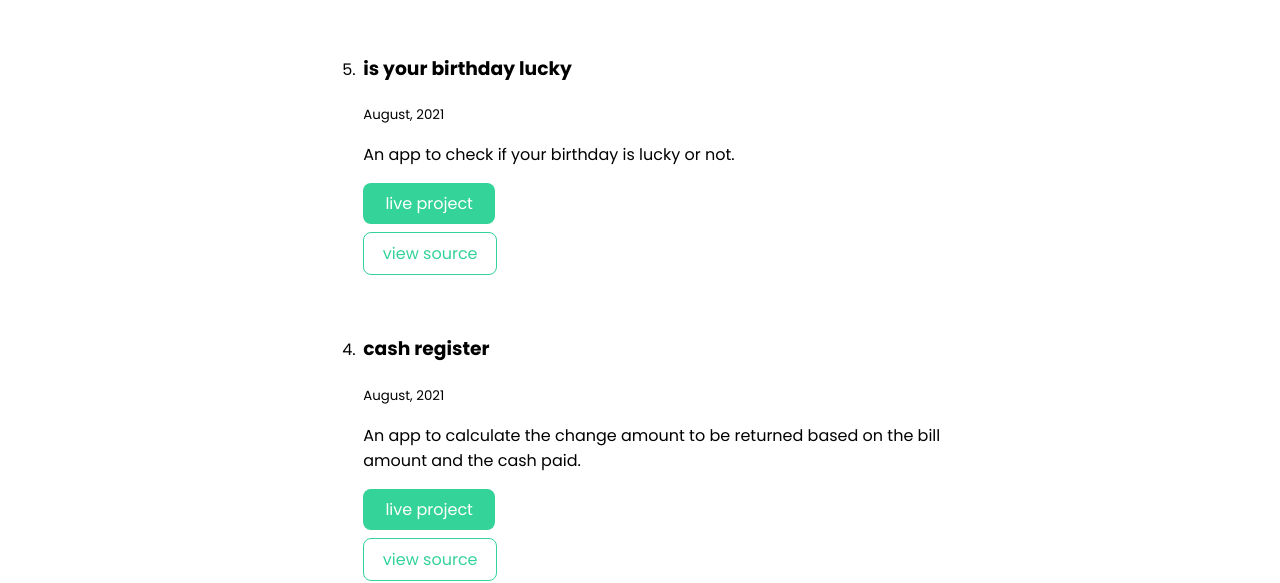
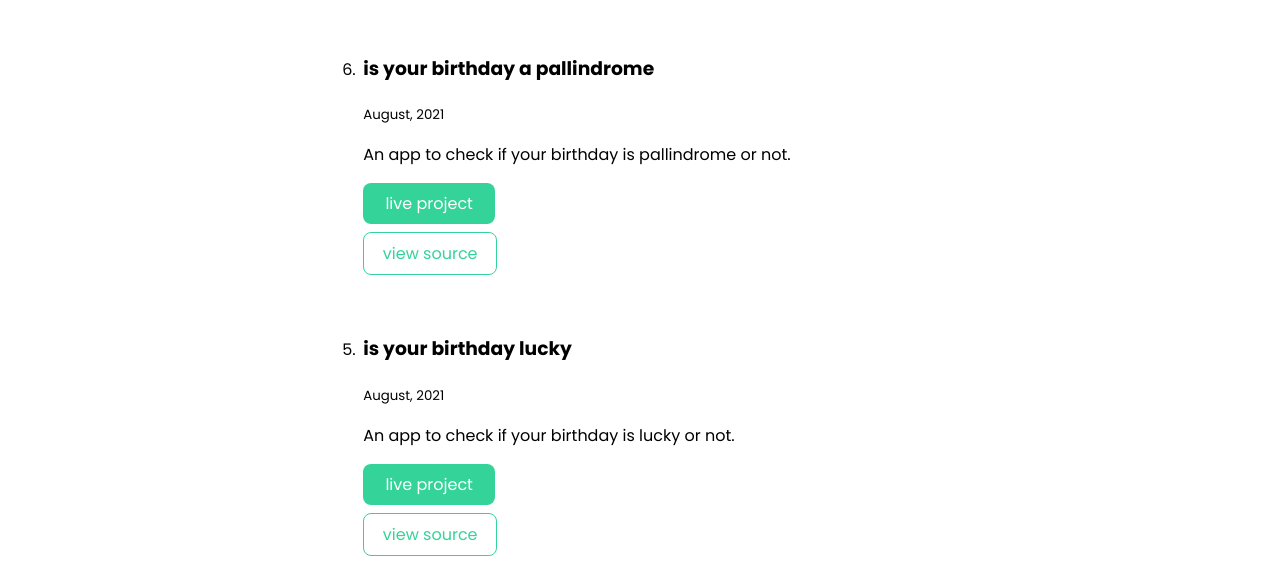
Before and after one commit to anik31/portfolio-aniket, a plain HTML site: page projects.html in a window 1280 px wide. Shown: the part 242-825 px from the top of the page. Drawn offline with Linux system fonts and the light colour scheme.

Commit message:
feat: add project to projects page

```diff
--- a/projects.html
+++ b/projects.html
@@ -27,6 +27,17 @@
         <h1 class="hero-text">view my <span class="hero-tag">work</span></h1>
     </header>
     <ol reversed>
+        <section class="section-project">
+            <div class="container container-center">
+                <li>
+                    <h3>is your birthday a pallindrome</h3>
+                    <small>August, 2021</small>
+                    <p>An app to check if your birthday is pallindrome or not.</p>
+                    <a class="link link-primary"  href="https://anik-bday-pallindrome.netlify.app/" target="_blank">live project</a>
+                    <a class="link link-secondary" href="https://github.com/anik31/bday-pallindrome" target="_blank">view source</a>
+                </li>
+                </div>
+        </section>
         <section class="section-project">
             <div class="container container-center">
                 <li>
```
